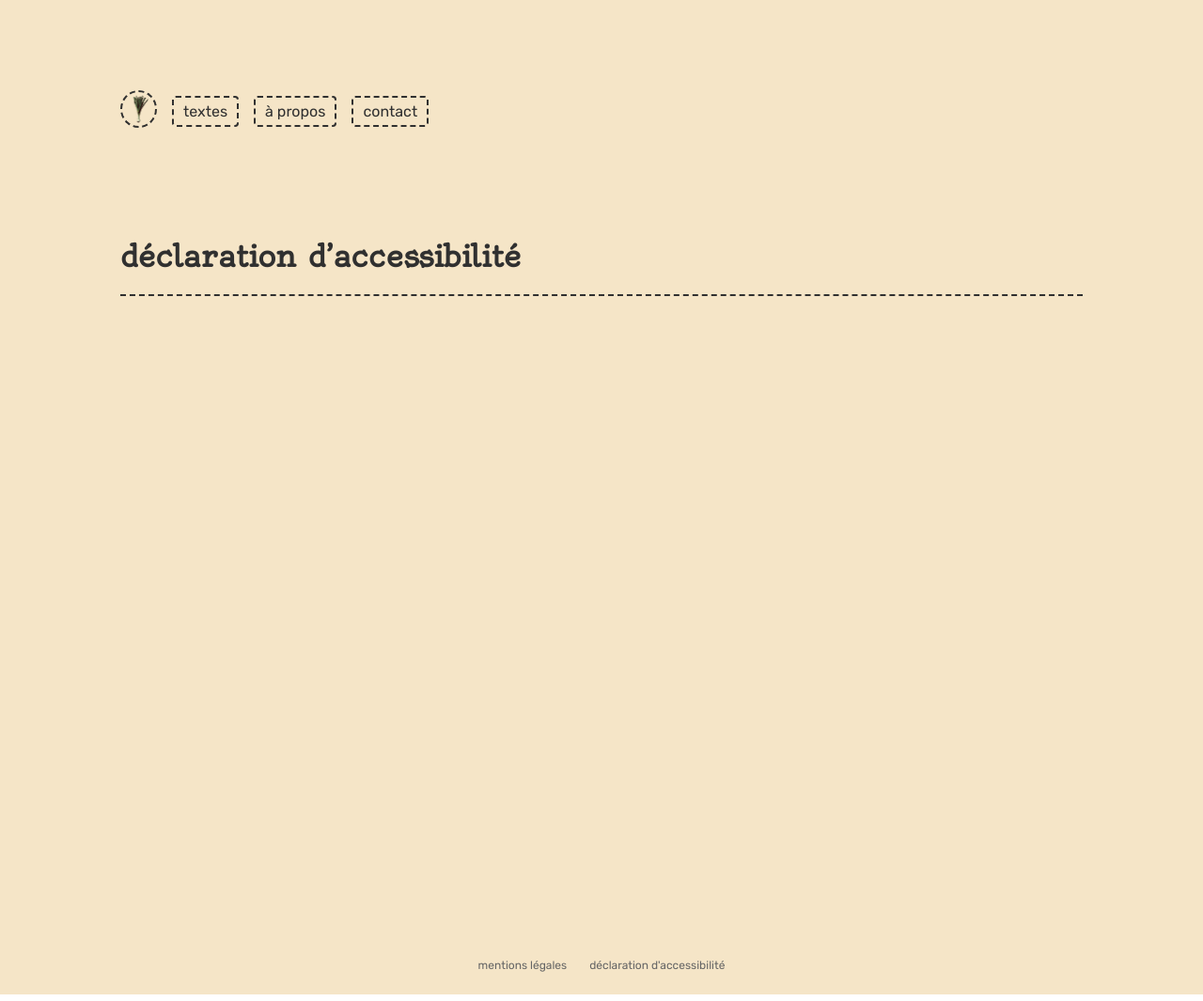
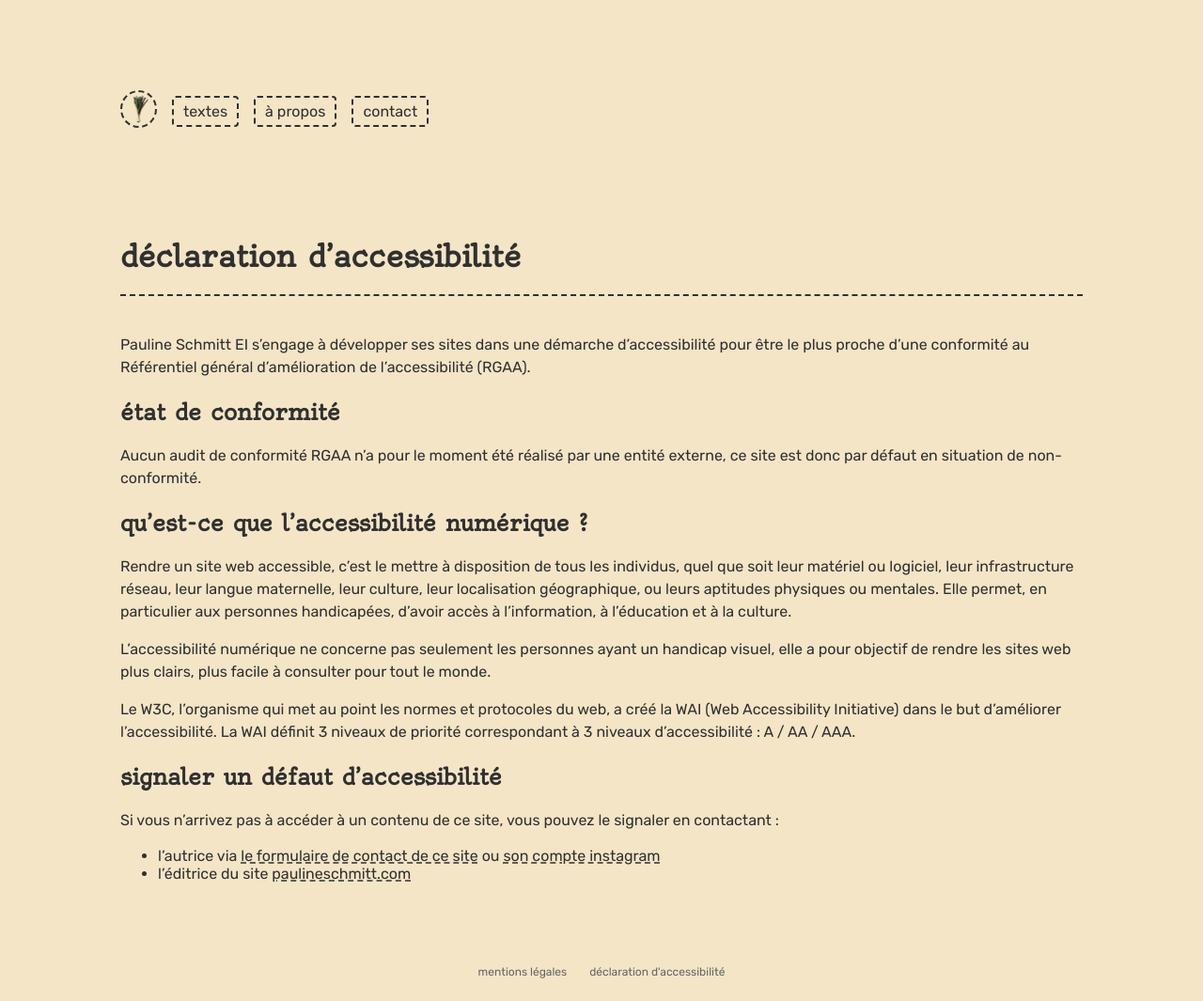
Before and after one commit to spauline-dev/tlmfs, a Jekyll site: the page built from site/pages/accessibilite.md, in a window 1280 px wide. Shown: the whole page at 94% size. Built offline with Jekyll 4.4.1, drawn with Linux system fonts in a browser that asks for light colours.

Commit message:
declaration accessibilite

```diff
--- a/site/_sass/contact.sass
+++ b/site/_sass/contact.sass
@@ -8,9 +8,11 @@
         margin-bottom: .5em
 
     .contact-form
-        width: fit-content
-        min-width: $width-narrow-mode
         margin: 0 auto
         padding: 1.5em 0 0 0
         border: $dashed
         border-radius: $border-radius
+
+        @media screen and (min-width: $min-width-narrow-mode)
+            min-width: $width-narrow-mode
+            width: fit-content
--- a/site/pages/accessibilite.md
+++ b/site/pages/accessibilite.md
@@ -7,3 +7,26 @@ slug: accessibilite
 
 # déclaration d'accessibilité
 ---
+
+Pauline Schmitt EI s'engage à développer ses sites dans une démarche d'accessibilité pour être le plus proche d'une conformité au Référentiel général d'amélioration de l'accessibilité (RGAA).
+
+
+## état de conformité
+
+Aucun audit de conformité RGAA n'a pour le moment été réalisé par une entité externe, ce site est donc par défaut en situation de non-conformité.
+
+
+## qu'est-ce que l'accessibilité numérique ?
+
+Rendre un site web accessible, c'est le mettre à disposition de tous les individus, quel que soit leur matériel ou logiciel, leur infrastructure réseau, leur langue maternelle, leur culture, leur localisation géographique, ou leurs aptitudes physiques ou mentales. Elle permet, en particulier aux personnes handicapées, d'avoir accès à l'information, à l'éducation et à la culture.
+
+L'accessibilité numérique ne concerne pas seulement les personnes ayant un handicap visuel, elle a pour objectif de rendre les sites web plus clairs, plus facile à consulter pour tout le monde.
+
+Le W3C, l'organisme qui met au point les normes et protocoles du web, a créé la WAI (Web Accessibility Initiative) dans le but d'améliorer l'accessibilité. La WAI définit 3 niveaux de priorité correspondant à 3 niveaux d'accessibilité&nbsp;: A / AA / AAA.
+
+##  signaler un défaut d'accessibilité
+
+Si vous n'arrivez pas à accéder à un contenu de ce site, vous pouvez le signaler en contactant&nbsp;:
+
+- l'autrice via [le formulaire de contact de ce site](/pages/contact.html) ou [son compte instagram](https://www.instagram.com/toutlemondefaitsemblant/)
+- l'éditrice du site [paulineschmitt.com](https://www.paulineschmitt.com)
```
Also changed, not shown: site/pages/mentionslegales.md (+4 -6 lines).
